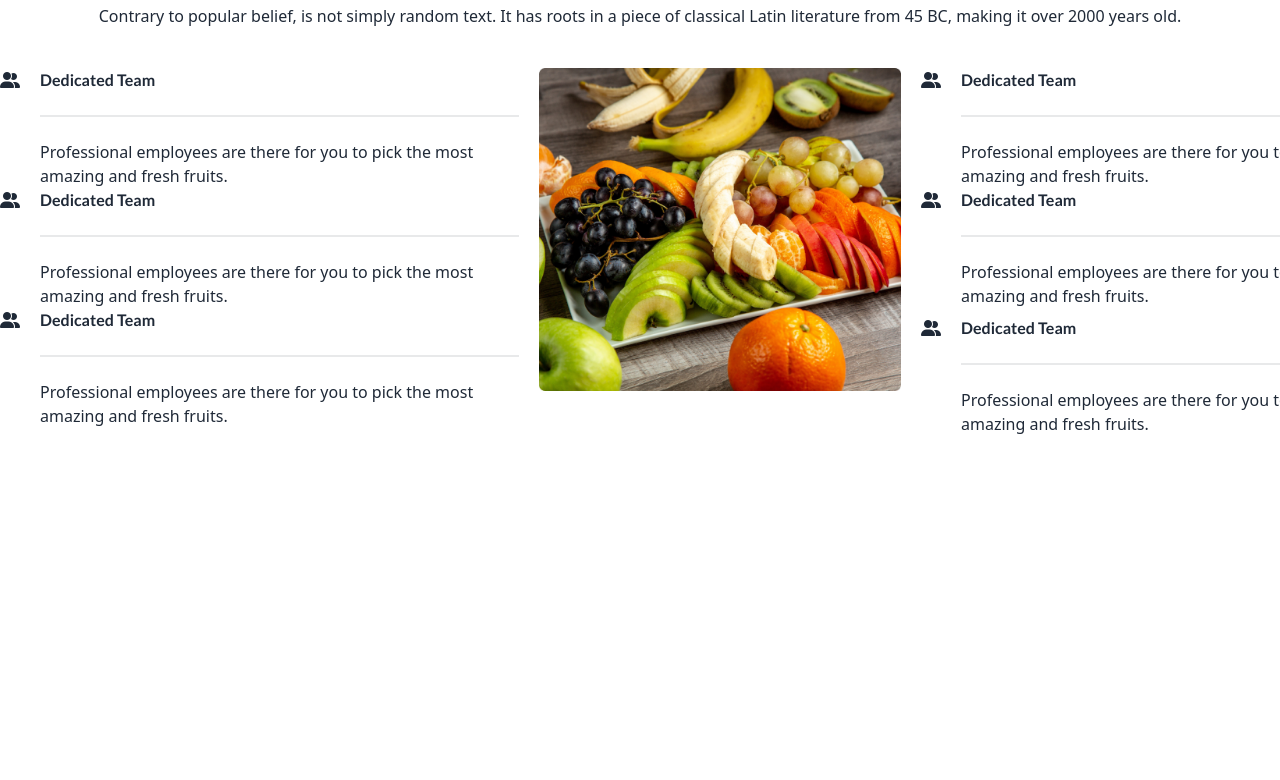
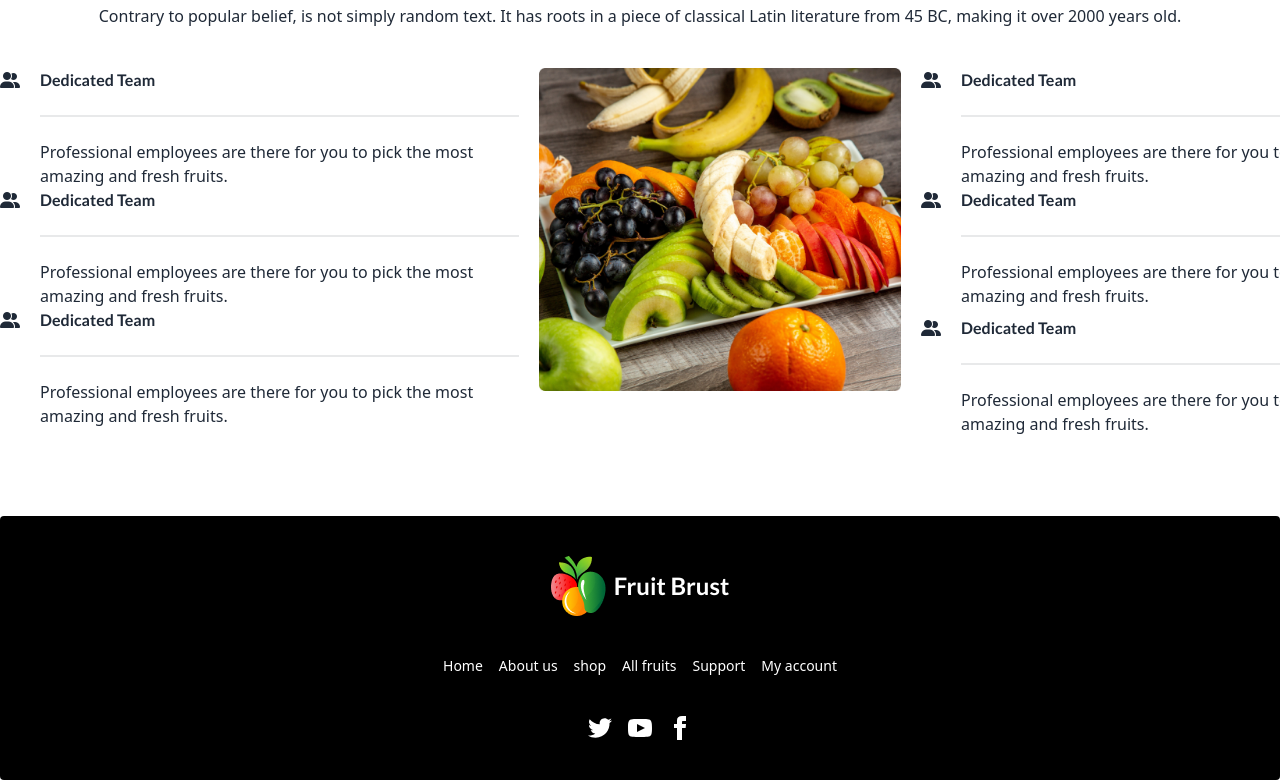
Before and after one commit to zarin-tasnim2350/fruit-brust, a plain HTML site: page index.html in a window 1280 px wide. Shown: the part 2938-3718 px from the top of the page. Before the commit the page ends 3454 px from the top, so only its background shows below. Drawn offline with nearby package versions, Linux system fonts and the light colour scheme.

Commit message:
Footer done

```diff
--- a/index.html
+++ b/index.html
@@ -292,7 +292,7 @@
 
             <div class="absolute top-0 left-0 w-full h-full bg-black opacity-50"></div>
 
-            <div class="absolute top-1/2 left-1/2 transform -translate-x-1/2 -translate-y-1/2 text-white text-center">
+            <div class="absolute top-1/2 left-1/2 transform -translate-x-1/2 -translate-y-1/2 text-white text-center ">
               <h1 class="lato-black lg:text-5xl up">Meet the team section</h1>
               <p class="lato-regular text-xs mb-5">Contrary to popular belief, is not simply random text. It has roots in a piece of classical Latin literature from 45 BC, making it over 2000 years old.</p>
               <div class="flex lg:flex-row flex-col justify-evenly lg:gap-5">
@@ -421,7 +421,25 @@
 
     </main>
 
-    <footer>
+    <footer class="footer footer-center p-10 bg-black text-white text-base-content rounded">
+      <div class="flex lg:flex-row flex-col justify-center gap-2">
+        <img src="images/logo.png" alt=""> <span><h1 class="lato-bold text-2xl">Fruit Brust</h1></span>
+      </div>
+      <nav class="grid grid-flow-col lg:gap-4 ">
+        <a class="link link-hover">Home</a>
+        <a class="link link-hover">About us</a>
+        <a class="link link-hover">shop</a>
+        <a class="link link-hover">All fruits</a>
+        <a class="link link-hover">Support</a>
+        <a class="link link-hover">My account</a>
+      </nav>
+      <nav>
+        <div class="grid grid-flow-col gap-4">
+          <a><svg xmlns="http://www.w3.org/2000/svg" width="24" height="24" viewBox="0 0 24 24" class="fill-current"><path d="M24 4.557c-.883.392-1.832.656-2.828.775 1.017-.609 1.798-1.574 2.165-2.724-.951.564-2.005.974-3.127 1.195-.897-.957-2.178-1.555-3.594-1.555-3.179 0-5.515 2.966-4.797 6.045-4.091-.205-7.719-2.165-10.148-5.144-1.29 2.213-.669 5.108 1.523 6.574-.806-.026-1.566-.247-2.229-.616-.054 2.281 1.581 4.415 3.949 4.89-.693.188-1.452.232-2.224.084.626 1.956 2.444 3.379 4.6 3.419-2.07 1.623-4.678 2.348-7.29 2.04 2.179 1.397 4.768 2.212 7.548 2.212 9.142 0 14.307-7.721 13.995-14.646.962-.695 1.797-1.562 2.457-2.549z"></path></svg></a>
+          <a><svg xmlns="http://www.w3.org/2000/svg" width="24" height="24" viewBox="0 0 24 24" class="fill-current"><path d="M19.615 3.184c-3.604-.246-11.631-.245-15.23 0-3.897.266-4.356 2.62-4.385 8.816.029 6.185.484 8.549 4.385 8.816 3.6.245 11.626.246 15.23 0 3.897-.266 4.356-2.62 4.385-8.816-.029-6.185-.484-8.549-4.385-8.816zm-10.615 12.816v-8l8 3.993-8 4.007z"></path></svg></a>
+          <a><svg xmlns="http://www.w3.org/2000/svg" width="24" height="24" viewBox="0 0 24 24" class="fill-current"><path d="M9 8h-3v4h3v12h5v-12h3.642l.358-4h-4v-1.667c0-.955.192-1.333 1.115-1.333h2.885v-5h-3.808c-3.596 0-5.192 1.583-5.192 4.615v3.385z"></path></svg></a>
+        </div>
+      </nav>
 
     </footer>
 
```
